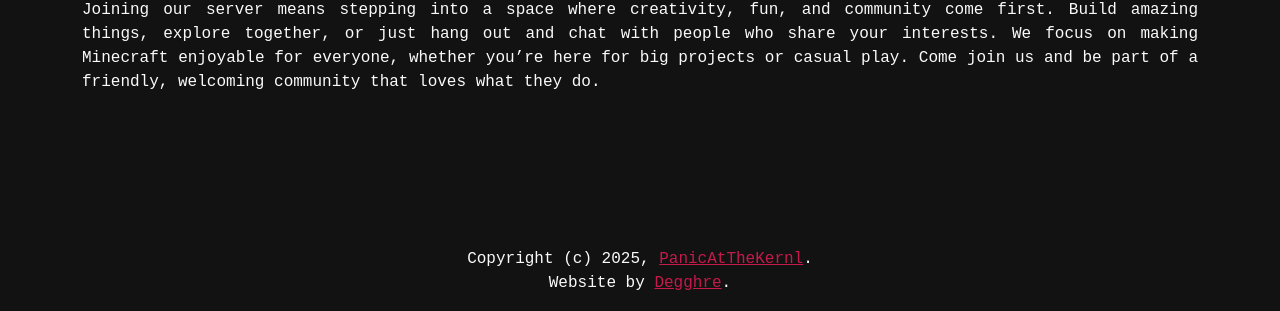
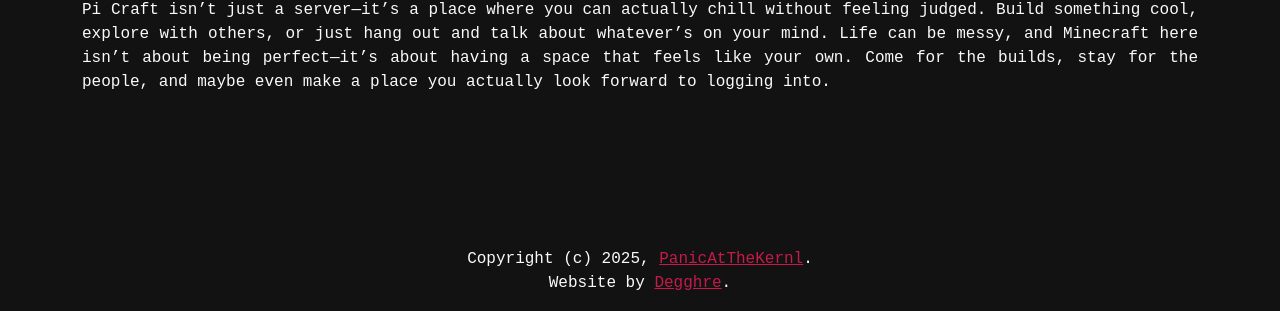
Before and after one commit to PanicAtTheKernl/WebsiteCraft, a plain HTML site: page index.html in a window 1280 px wide. Shown: the part 489-800 px from the top of the page. Drawn offline with nearby package versions, Linux system fonts and the light colour scheme; no server answers; a web font is replaced by a local one.

Commit message:
Depression

```diff
--- a/index.html
+++ b/index.html
@@ -73,7 +73,7 @@
           <h2><i class="bi bi-people-fill"></i> Who We Are</h2>
           <p>This server started pretty simple: We just wanted somewhere that actually felt comfortable to log into. A lot of servers are either too chaotic or way too serious, and we wanted something in between. It's not just about Minecraft here, though. It's about having a place where people can relax, make something cool, or just talk if they feel like it. Everyone's got their own stuff going on outside the game, and sometimes it's nice to have a little escape where people actually get along. We're not perfect, and the server isn't either. But it's real, and we care about keeping it that way. If that sounds like something you'd want, you're welcome here. Visit our <a href="#" onclick="showPage('join');">Join</a> page to get started.</p>
           <h2><i class="bi bi-stars"></i> Why Join Us?</h2>
-          <p>Joining our server means stepping into a space where creativity, fun, and community come first. Build amazing things, explore together, or just hang out and chat with people who share your interests. We focus on making Minecraft enjoyable for everyone, whether you’re here for big projects or casual play. Come join us and be part of a friendly, welcoming community that loves what they do.</p>
+          <p>Pi Craft isn’t just a server—it’s a place where you can actually chill without feeling judged. Build something cool, explore with others, or just hang out and talk about whatever’s on your mind. Life can be messy, and Minecraft here isn’t about being perfect—it’s about having a space that feels like your own. Come for the builds, stay for the people, and maybe even make a place you actually look forward to logging into.</p>
         </section>
         <section id="status" class="page">
           <div class="sect-title text-center">
```
